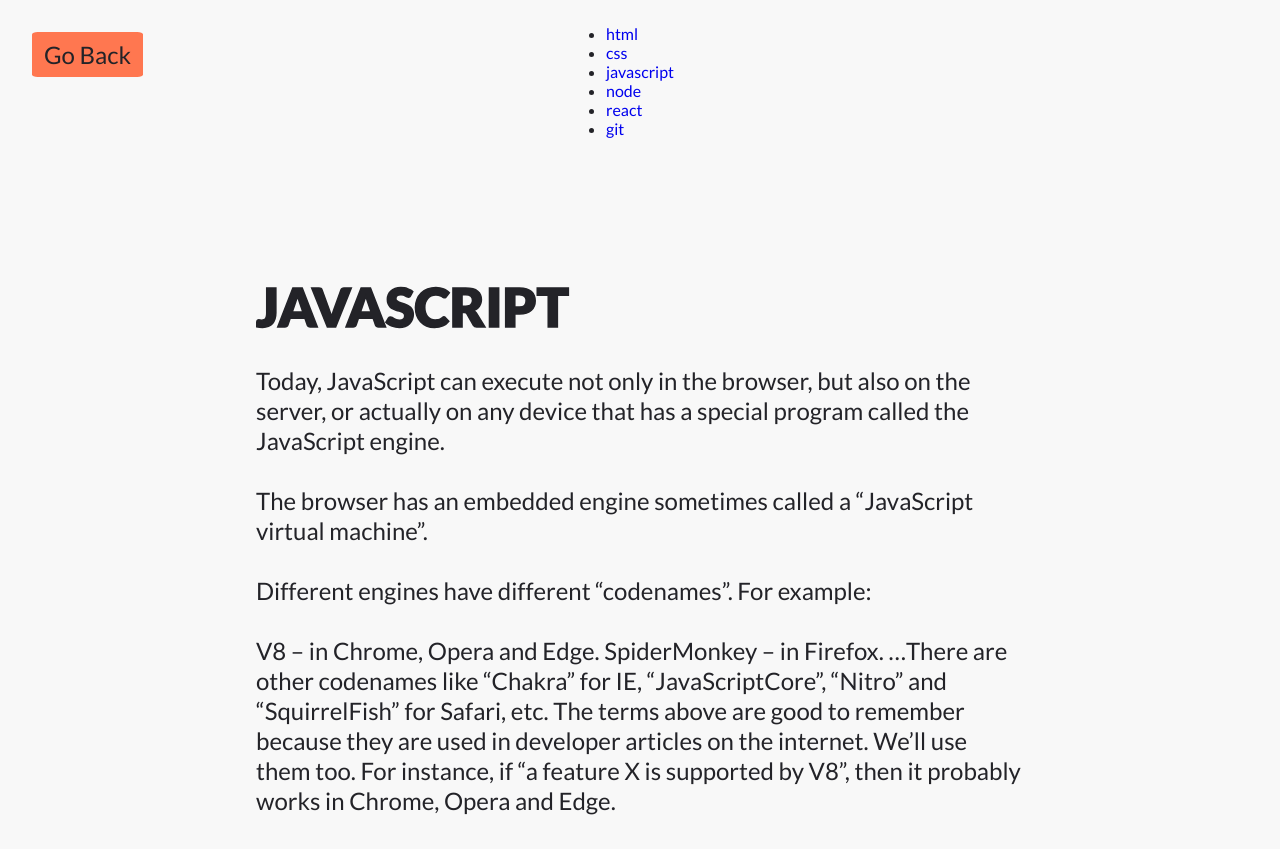
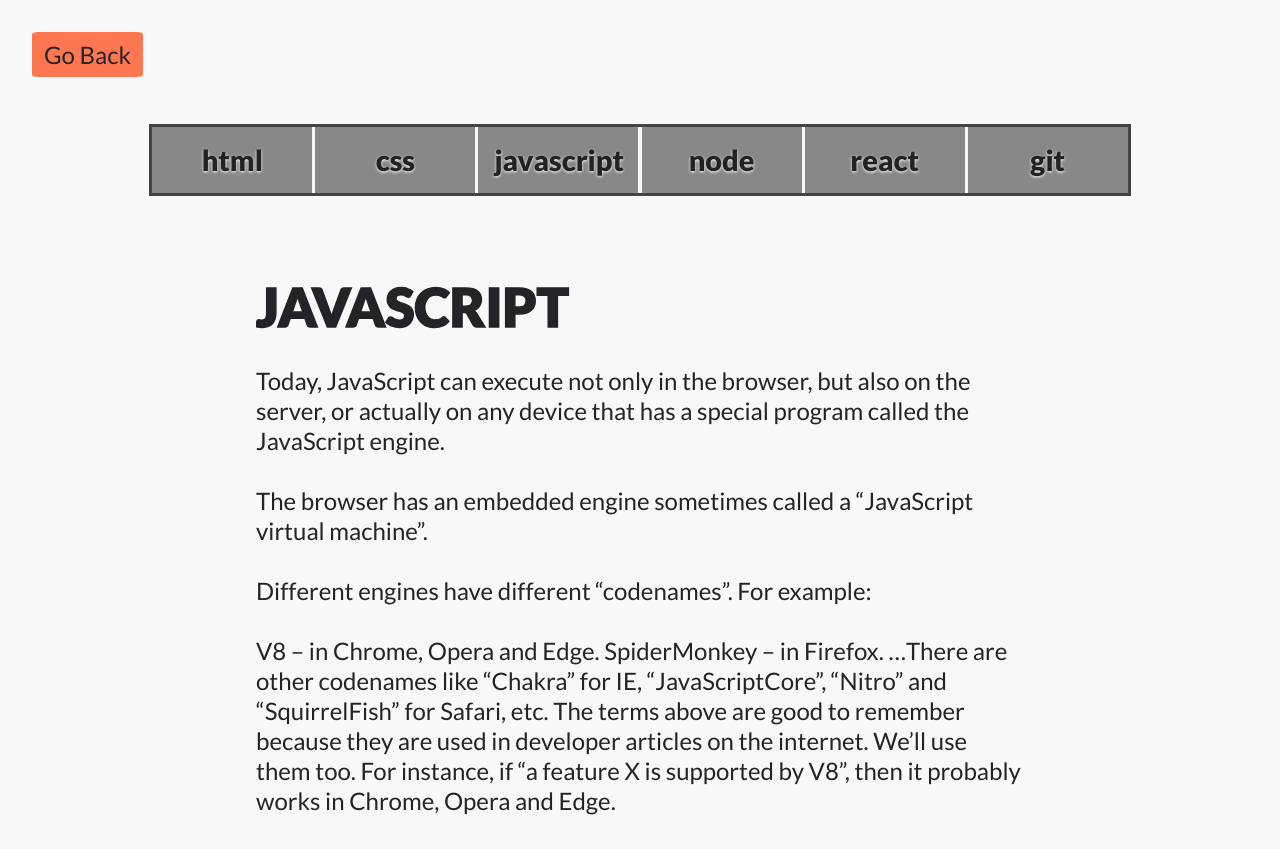
Before and after one commit to xxrobone/road2code, a website: page pages/js.html in a window 1280 px wide. Shown: the top 849 px of the page. Drawn offline with Linux system fonts and the light colour scheme.

Commit message:
might work better if adding the css for the swipe nav on all pages :D

```diff
--- a/pages/js.html
+++ b/pages/js.html
@@ -5,7 +5,8 @@
   <meta charset="UTF-8" />
   <meta http-equiv="X-UA-Compatible" content="IE=edge" />
   <meta name="viewport" content="width=device-width, initial-scale=1.0" />
-  <link rel="stylesheet" href="../main.css" />
+  <link rel="stylesheet" href="../main.css">
+  <link rel="stylesheet" href="../css/swipe_nav.css">
   <title>Where2Start - Javascriot</title>
 </head>
 
```
Also changed, not shown: pages/css.html (+2 -1 lines), pages/git.html (+2 -0 lines), pages/node.html (+2 -0 lines), pages/react.html (+5 -0 lines).
